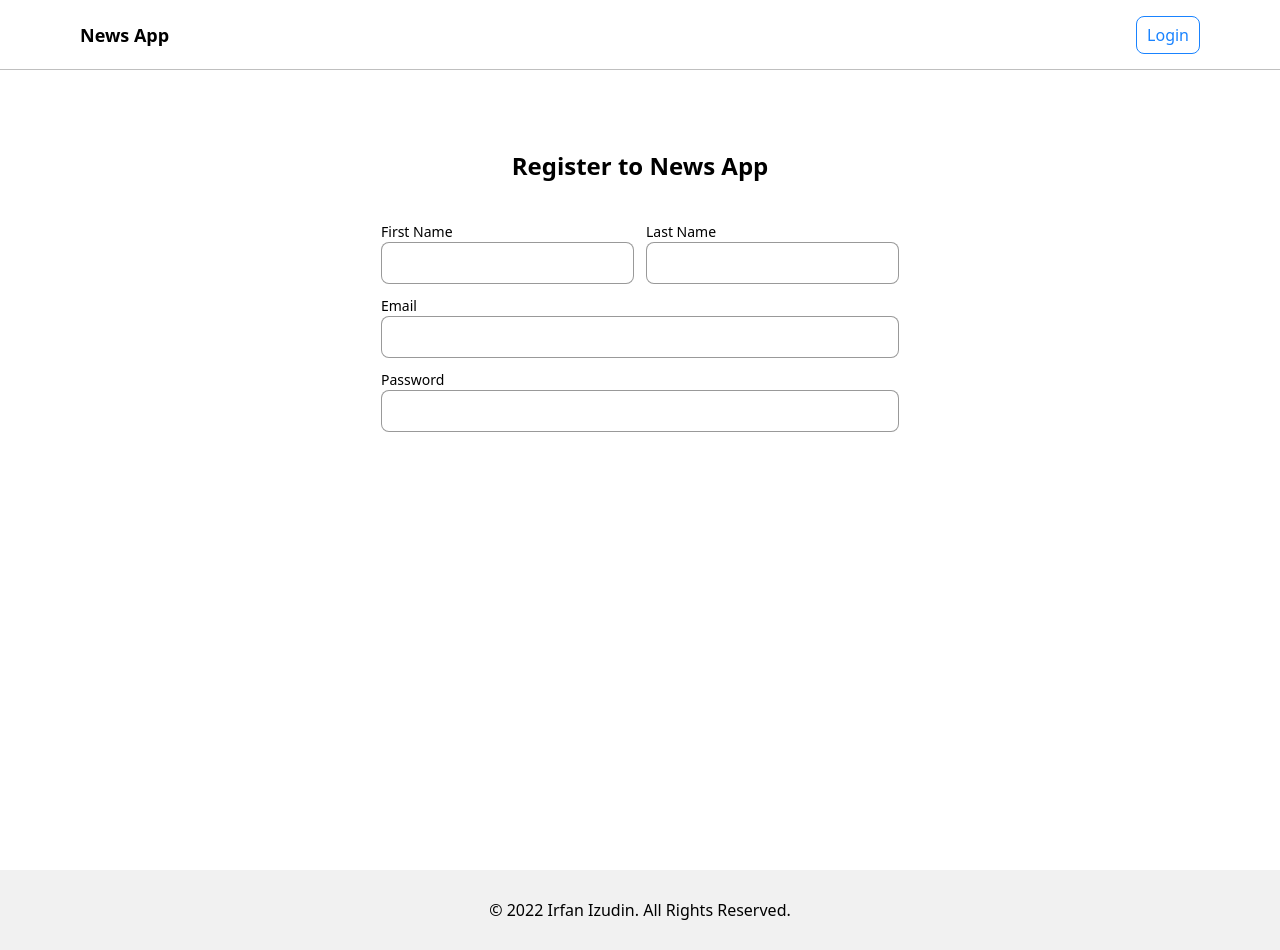
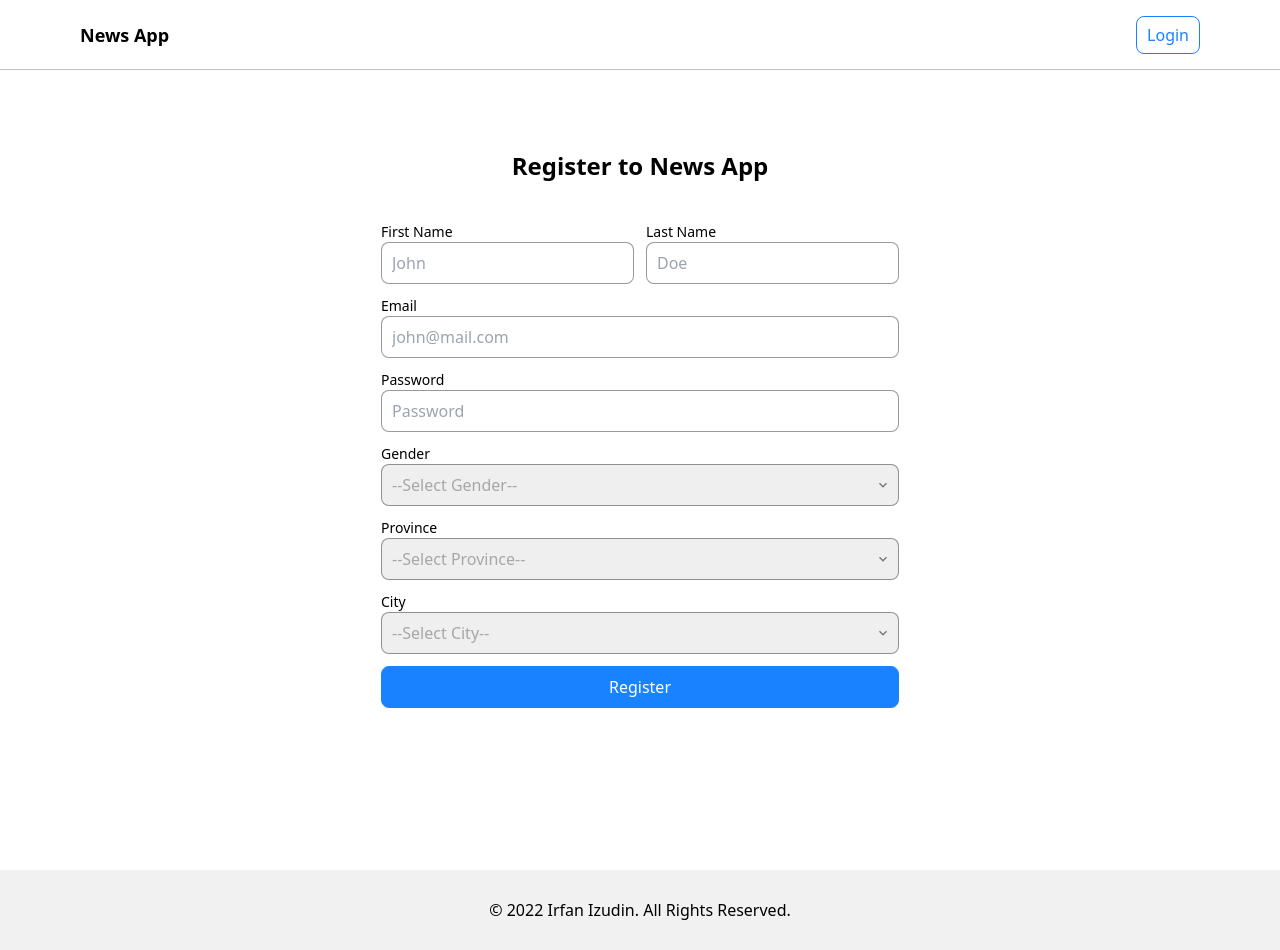
Before and after one commit to irfanizudin/news-app, a Next.js app: page /register in a window 1280 px wide. Built offline with nearby package versions, Linux system fonts and the light colour scheme.

Commit message:
Create Select component

```diff
--- a/components/Input.js
+++ b/components/Input.js
@@ -1,13 +1,27 @@
-const Input = ({ label, labelFor, type }) => {
+import { useContext } from "react";
+import { AppContext } from "../contexts/AppContext";
+
+const Input = ({ label, name, type, value, className, placeholder }) => {
+  const { input, setInput } = useContext(AppContext);
+
+  const handleChange = (e) => {
+    let value = e.target.value;
+    let name = e.target.name;
+    setInput({ ...input, [name]: value });
+  };
   return (
     <div className="w-full flex flex-col">
-      <label className="text-sm" htmlFor={labelFor}>
+      <label className="text-sm" htmlFor={name}>
         {label}
       </label>
       <input
         type={type}
-        id={labelFor}
-        className="w-full outline-none px-[10px] py-[8px] rounded-lg border border-black/40 focus:border-blue focus:ring-1"
+        id={name}
+        name={name}
+        value={value}
+        placeholder={placeholder}
+        onChange={handleChange}
+        className={`${className} w-full outline-none px-[10px] py-[8px] rounded-lg border border-black/40 focus:border-blue focus:ring-1`}
         required
       />
     </div>
--- /dev/null
+++ b/components/Select.js
@@ -0,0 +1,46 @@
+import { useContext, useState } from "react";
+import { AppContext } from "../contexts/AppContext";
+import { MdExpandMore } from "react-icons/md";
+
+const Select = ({ label, name, data, value }) => {
+  const { input, setInput } = useContext(AppContext);
+
+  const handleChange = (e) => {
+    let value = e.target.value;
+    let name = e.target.name;
+    setInput({ ...input, [name]: value });
+  };
+
+  return (
+    <div className="w-full flex flex-col">
+      <label className="text-sm" htmlFor={name}>
+        {label}
+      </label>
+      <div className="w-full relative">
+        <select
+          className="w-full outline-none px-[10px] py-[8px] rounded-lg border border-black/40 focus:border-blue focus:ring-1 capitalize invalid:text-black/30 appearance-none"
+          name={name}
+          id={name}
+          value={value}
+          onChange={handleChange}
+          required
+        >
+          <option value="" disabled>{`--Select ${name}--`}</option>
+          {data &&
+            data.map((data, index) => {
+              return (
+                <option key={index} value={data}>
+                  {data}
+                </option>
+              );
+            })}
+        </select>
+        <div className="absolute top-1/2 -translate-y-1/2 right-0 px-2 text-black/50">
+          <MdExpandMore />
+        </div>
+      </div>
+    </div>
+  );
+};
+
+export default Select;
--- /dev/null
+++ b/contexts/AppContext.js
@@ -0,0 +1,17 @@
+import { createContext, useState } from "react";
+
+export const AppContext = createContext();
+
+export const AppProvider = ({ children }) => {
+  const [input, setInput] = useState({
+    first_name: "",
+    last_name: "",
+    email: "",
+    password: "",
+    gender: "",
+    province: "",
+    city: "",
+  });
+
+  return <AppContext.Provider value={{ input, setInput }}>{children}</AppContext.Provider>;
+};
--- a/package.json
+++ b/package.json
@@ -12,6 +12,7 @@
     "next": "12.1.0",
     "react": "17.0.2",
     "react-dom": "17.0.2",
+    "react-icons": "^4.3.1",
     "react-router-dom": "^6.2.2"
   },
   "devDependencies": {
--- a/pages/_app.js
+++ b/pages/_app.js
@@ -1,7 +1,12 @@
-import '../styles/globals.css'
+import { AppProvider } from "../contexts/AppContext";
+import "../styles/globals.css";
 
 function MyApp({ Component, pageProps }) {
-  return <Component {...pageProps} />
+  return (
+    <AppProvider>
+      <Component {...pageProps} />
+    </AppProvider>
+  );
 }
 
-export default MyApp
+export default MyApp;
--- a/pages/register.js
+++ b/pages/register.js
@@ -1,19 +1,98 @@
+import { useRouter } from "next/router";
+import { useContext } from "react";
 import Input from "../components/Input";
 import Layout from "../components/Layout";
+import Select from "../components/Select";
+import { AppContext } from "../contexts/AppContext";
 
 const register = () => {
+  const gender = ["male", "female"];
+  const province = ["Jawa Barat", "Jawa Timur"];
+
+  const region = [
+    {
+      province: "Jawa Barat",
+      city: ["Bandung", "Bekasi", "Bogor", "Depok", "Cirebon"],
+    },
+    {
+      province: "Jawa Timur",
+      city: ["Surabaya", "Malang", "Madiun", "Kediri", "Mojokerto"],
+    },
+  ];
+
+  const { input, setInput } = useContext(AppContext);
+
+  const router = useRouter();
+
+  const handleRegister = (e) => {
+    e.preventDefault();
+    console.log(input);
+    setInput({
+      first_name: "",
+      last_name: "",
+      email: "",
+      password: "",
+      gender: "",
+      province: "",
+      city: "",
+    });
+    router.push("/login");
+  };
+
+  const cities = region.filter((region) => region.province === input.province);
+  let city = null;
+  if (input.province === "Jawa Barat" || input.province === "Jawa Timur") {
+    city = cities[0].city;
+  } else {
+    city = [];
+  }
+
   return (
     <Layout title="Register - News App" description="Register News App by Irfan Izudin">
       <div className="h-full flex flex-col justify-center mt-[80px]">
         <h1 className="text-2xl font-bold text-center">Register to News App</h1>
-        <div className="w-full flex flex-col mt-10 space-y-3">
-          <div className="grid grid-cols-2 gap-3">
-            <Input label="First Name" labelFor="first_name" type="text" />
-            <Input label="Last Name" labelFor="last_name" type="text" />
+        <form onSubmit={handleRegister}>
+          <div className="w-full flex flex-col mt-10 space-y-3">
+            <div className="grid grid-cols-2 gap-3">
+              <Input
+                label="First Name"
+                name="first_name"
+                type="text"
+                value={input.first_name}
+                placeholder="John"
+              />
+              <Input
+                label="Last Name"
+                name="last_name"
+                type="text"
+                value={input.last_name}
+                placeholder="Doe"
+              />
+            </div>
+            <Input
+              label="Email"
+              name="email"
+              type="email"
+              value={input.email}
+              placeholder="john@mail.com"
+            />
+            <Input
+              label="Password"
+              name="password"
+              type="password"
+              value={input.password}
+              placeholder="Password"
+            />
+            <Select label="Gender" name="gender" data={gender} value={input.gender} />
+            <Select label="Province" name="province" data={province} value={input.province} />
+            <Select label="City" name="city" data={city} value={input.city} />
+            <Input
+              type="submit"
+              value="Register"
+              className="text-white bg-blue border-blue focus:border-blue focus:ring-1 cursor-pointer"
+            />
           </div>
-          <Input label="Email" labelFor="email" type="email" />
-          <Input label="Password" labelFor="password" type="password" />
-        </div>
+        </form>
       </div>
     </Layout>
   );
```
Also changed, not shown: 1 other file (tests, documents, lock files or other folders).
